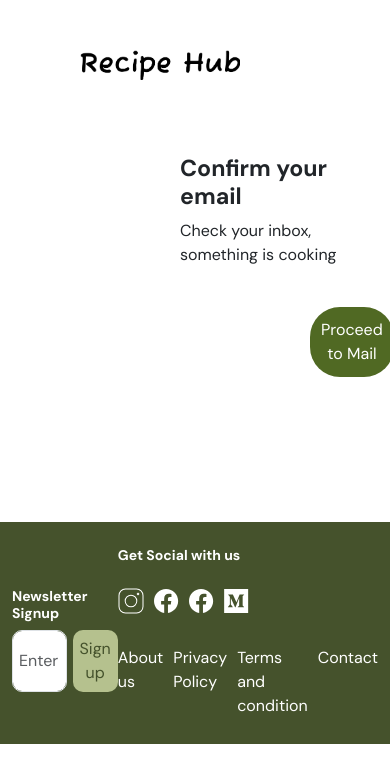
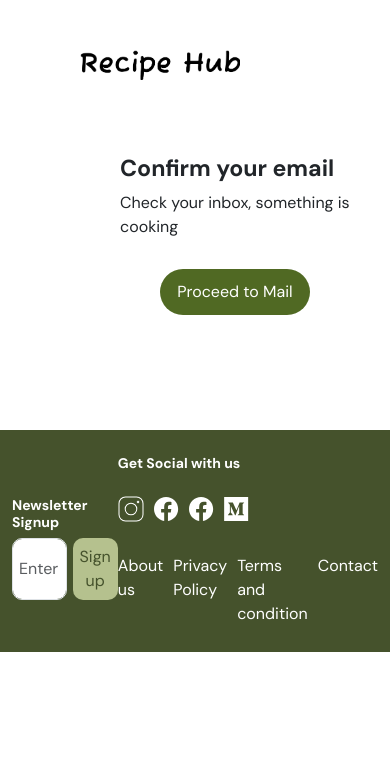
Before and after one commit to phreetech-spark/Spark-Recipe-Frontend, an Angular app: page /confirmemail in a window 390 px wide. Shown: the top 782 px of the page. Built offline with nearby package versions, Linux system fonts and the light colour scheme.

Commit message:
mailupdates

```diff
--- a/src/app/confirmemail/confirmemail.component.css
+++ b/src/app/confirmemail/confirmemail.component.css
@@ -26,11 +26,16 @@ button{
 }
 @media screen and (max-width: 768px) {
  .cmail{
-    margin-left: 180px;
-    margin-top: 70px;
-    margin-bottom: 40px;
+    margin-left: 120px;
+    margin-top: 50px;
+    margin-bottom: 30px;
  }
  button{
-    width: auto;
+    width: 150px;
  }
+ .second{
+    text-align: left;
+    margin-left: 160px;
+    margin-bottom: 40px;
 }
+}
```
